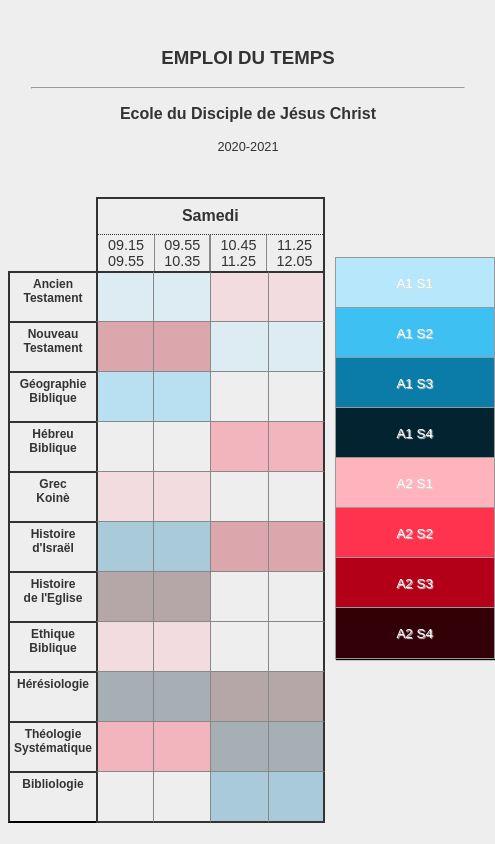
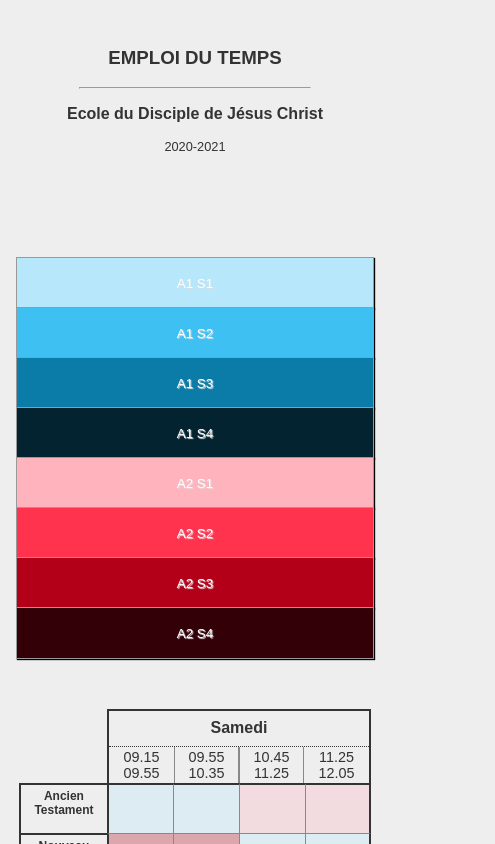
Before and after one commit to dwaps/edjc, a plain HTML site: page index.html in a window 390 px wide. Shown: the top 844 px of the page, 495 px wide, since content can reach past the window. Drawn offline with Linux system fonts and the light colour scheme.

Commit message:
3 col to 1 (smartphone UI)

```diff
--- a/css/style.css
+++ b/css/style.css
@@ -4,13 +4,24 @@ body {
   grid-template-areas:  "header header header"
                         "schedule schedule promoBts";
   gap: 10px;
-  min-width: 480px;
+  /* min-width: 480px; */
   background: #000;
   text-align: center;
   font-family: sans-serif;
   color: #333;
   opacity: 0;
   transition: all 300ms;
+}
+
+@media (max-width: 480px) {
+  body {
+    display: grid;
+    grid-template-columns: 1fr;
+    justify-items: center;
+    grid-template-areas:  "header"
+                          "promoBts"
+                          "schedule";
+  }
 }
 
 header {
```
